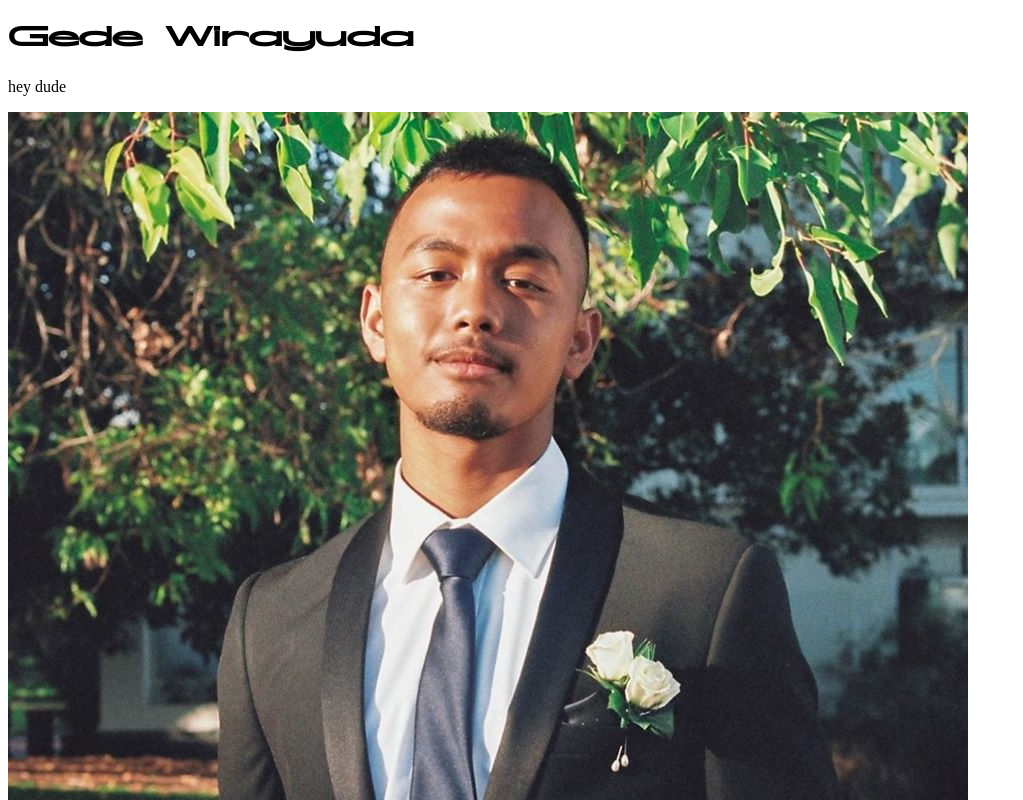
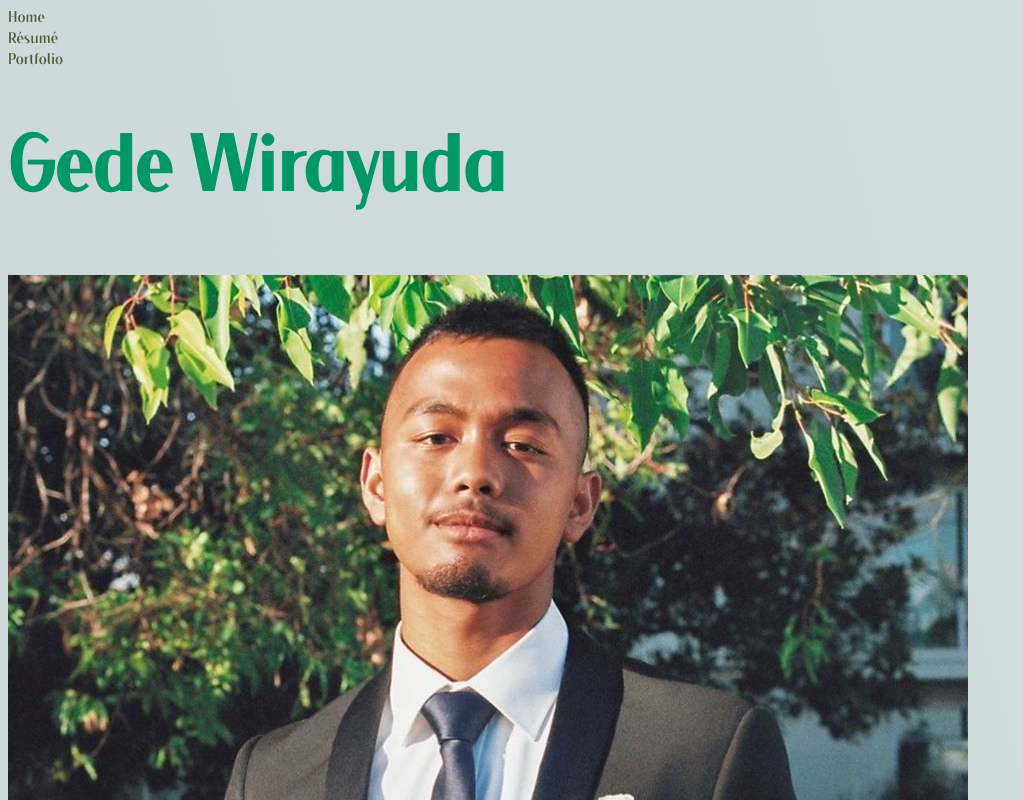
Before and after one commit to gedewir/wirayuda-website, a plain HTML site: page index.html in a window 1280 px wide. Shown: the top 800 px of the page, without its empty margins (0-1023 px from the left). Drawn offline with Linux system fonts and the light colour scheme.

Commit message:
playing around

```diff
--- a/index.html
+++ b/index.html
@@ -8,13 +8,20 @@
   </head>
 
   <body>
-    <h1 div="title">Gede Wirayuda</h1>
-    <p>hey dude</p>
     <nav>
-      <div class="navbar" id="home">
-        <span></span>
+      <div class="navbar" id="home" href="index.html">
+        <a href="#">Home</a>
         </div>
-        <img src="images/school-ball.jpg" alt="school-ball">
+      <div class="navbar" id="resume">
+        <a href="">Résumé</a>
+      </div>
+      <div class="portfolio" id="portfolio">
+        <a href="">Portfolio</a>
+      </div>
     </nav>
+    <h1 div="title" href="index.html">Gede Wirayuda</h1>
+  <div>
+    <img src="images/school-ball.jpg" alt="school-ball">
+  </div>
   </body>
 </html>
--- a/style.css
+++ b/style.css
@@ -1,8 +1,56 @@
+/* colour palette
+#03071E -- black
+#CACFD6 -- light grey
+#D6E5E3 -- white
+#009966 -- cyan green
+#515B3A -- army green
+ */
+
+
+body {
+    background: linear-gradient(75deg, #A8A9AD, #d6e5e3);
+    background-size: 1500% 1500%;
+
+    animation: AnimationName 45s ease infinite;
+}
+
+@keyframes AnimationName {
+    0%{background-position:100% 19%}
+    100%{background-position:0% 82%}
+}
+
+@font-face {
+  font-family: 'floane';
+  src: url(fonts/Floane-Regular.otf);
+}
+
+
 @font-face {
     font-family: 'oddjob';
     src: url(fonts/oddjob.ttf);
+    font-style: italic;
+    font-size: 20px;
 }
 
 h1 {
-  font-family: 'oddjob';
+  font-family: 'floane';
+  color: #009966;
+  font-size: 500%;
 }
+
+nav {
+  color: white;
+}
+
+nav > div > a {
+  font-family: 'floane';
+  text-decoration: none;
+  color: #515B3A;
+}
+
+nav > div > a:hover {
+  text-decoration: none;
+  color: #009966;
+  font-size: 120%;
+  transition: 0.5s;
+}
```
Also changed, not shown: fonts/Floane-Regular.otf (added).
